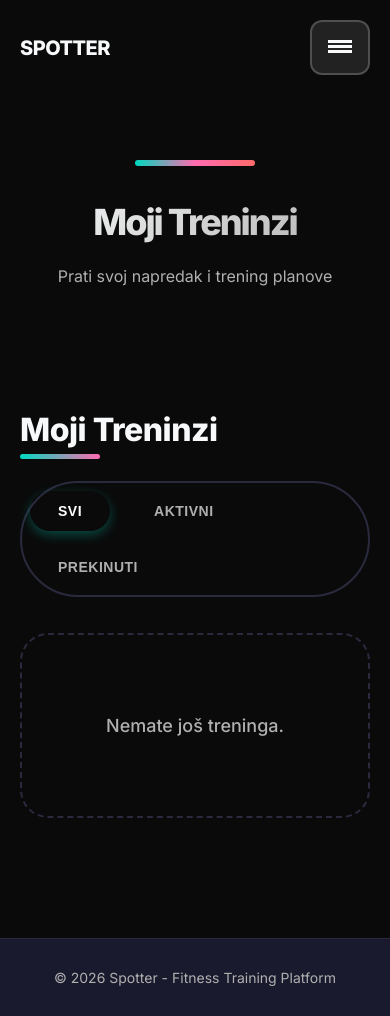
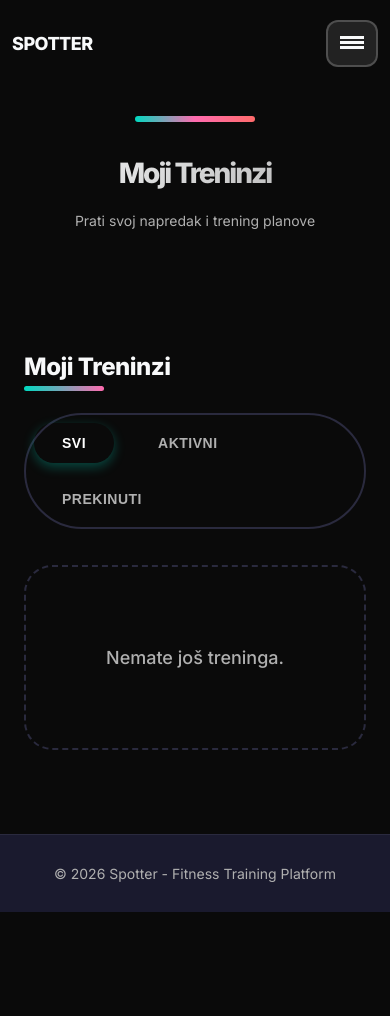
Before and after one commit to topalovicdario/Spotter, a Django app: page /plans/all/ in a window 390 px wide. After the commit the page ends 912 px from the top, so only its background shows below. Run offline with Django 4.2, Linux system fonts and the light colour scheme; the visitor is signed in with stand-in values (Sample User, id 1); data that the repository does not hold is empty.

Commit message:
Adding responsive config for phones

```diff
--- a/spotter/templates/base.html
+++ b/spotter/templates/base.html
@@ -222,6 +222,10 @@
                 font-size: 20px;
             }
 
+            .menu-toggle {
+                padding: 10px 14px;
+            }
+
             .menu-links a, .menu-links button {
                 font-size: 32px;
             }
@@ -232,6 +236,41 @@
 
             .container {
                 padding: 20px;
+            }
+        }
+
+        @media (max-width: 480px) {
+            .nav-container {
+                padding: 0 12px;
+            }
+
+            .nav-brand {
+                font-size: 18px;
+            }
+
+            .menu-toggle {
+                padding: 8px 12px;
+            }
+
+            .menu-links a, .menu-links button {
+                font-size: 26px;
+                padding: 8px 0;
+            }
+
+            .menu-links .user-info {
+                font-size: 16px;
+            }
+
+            .container {
+                padding: 14px;
+            }
+
+            main {
+                padding-top: 72px;
+            }
+
+            body {
+                font-size: 15px;
             }
         }
     </style>
--- a/spotter/templates/plans/all_plans.html
+++ b/spotter/templates/plans/all_plans.html
@@ -121,6 +121,52 @@
 
         .page-subtitle {
             font-size: 16px;
+        }
+    }
+
+    @media (max-width: 480px) {
+        .dashboard-wrapper {
+            padding: 30px 10px 50px;
+        }
+
+        .page-title {
+            font-size: 28px;
+        }
+
+        .page-subtitle {
+            font-size: 14px;
+        }
+
+        .section-title {
+            font-size: 24px;
+        }
+
+        .dashboard-grid {
+            gap: 20px;
+        }
+
+        .response-card, .plan-card {
+            padding: 20px;
+        }
+
+        .form-field input, .form-field textarea {
+            font-size: 14px;
+            padding: 12px 14px;
+        }
+
+        .btn-create-plan {
+            padding: 10px 20px;
+            font-size: 12px;
+        }
+
+        .filter-tabs {
+            gap: 10px;
+            padding: 6px;
+        }
+
+        .filter-tab {
+            padding: 10px 18px;
+            font-size: 12px;
         }
     }
 
```
Also changed, not shown: spotter/templates/client/card_form.html (+25 -0 lines), spotter/templates/client/my_cards.html (+33 -0 lines), spotter/templates/registration/register.html (+32 -0 lines), spotter/templates/trainer/detail.html (+27 -0 lines).
